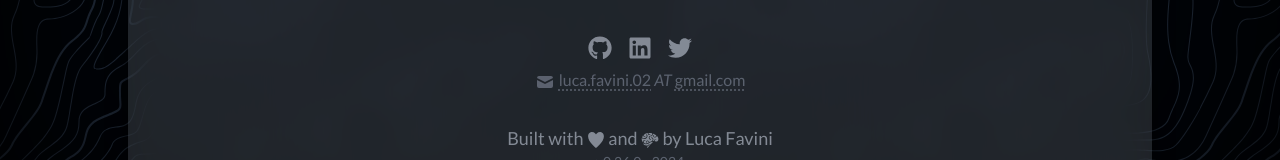
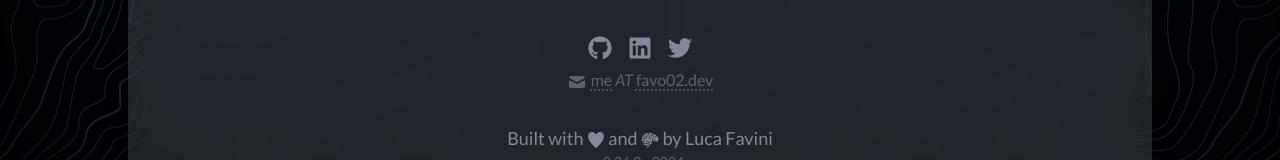
Before and after one commit to Favo02/favo02.dev, a React (Create React App) app in the folder frontend/: page /home in a window 1280 px wide. Shown: the part 1200-1360 px from the top of the page. Built offline with nearby package versions, Linux system fonts and the light colour scheme.

Commit message:
deprecate v1: update email in footer

```diff
--- a/frontend/src/components/Common/Footer.tsx
+++ b/frontend/src/components/Common/Footer.tsx
@@ -55,9 +55,9 @@ const Footer : FC = () => {
         <div>
           <span className="text-gray-500 hover:text-gray-300 transition-all duration-700 group">
             <HiMail className="inline text-xl" />
-            <span className="underline underline-offset-4 decoration-dotted ml-1">luca.favini.02</span>
+            <span className="underline underline-offset-4 decoration-dotted ml-1">me</span>
             <span className="italic"> AT </span>
-            <span className="underline underline-offset-4 decoration-dotted">gmail.com</span>
+            <span className="underline underline-offset-4 decoration-dotted">favo02.dev</span>
             <div className="absolute text-center w-full  opacity-0 group-hover:opacity-100 m-auto transition-all duration-700">Dumb and bot filter: if you can&apos;t correctly understand this email you shouldn&apos;t contact me.</div>
           </span>
         </div>
```
